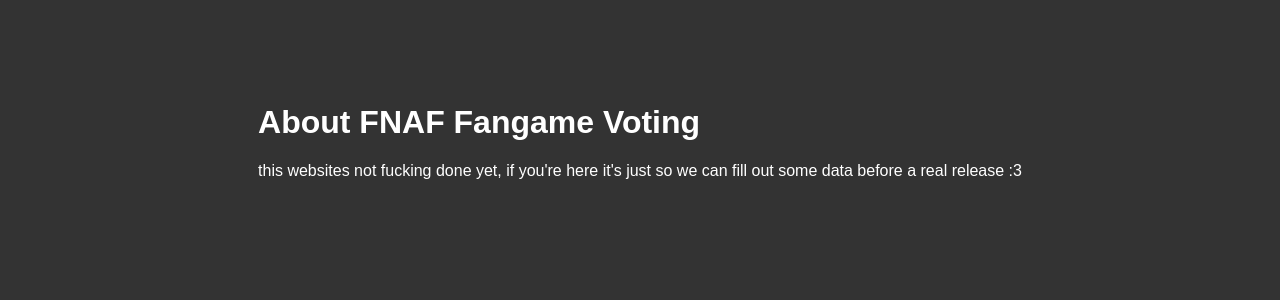
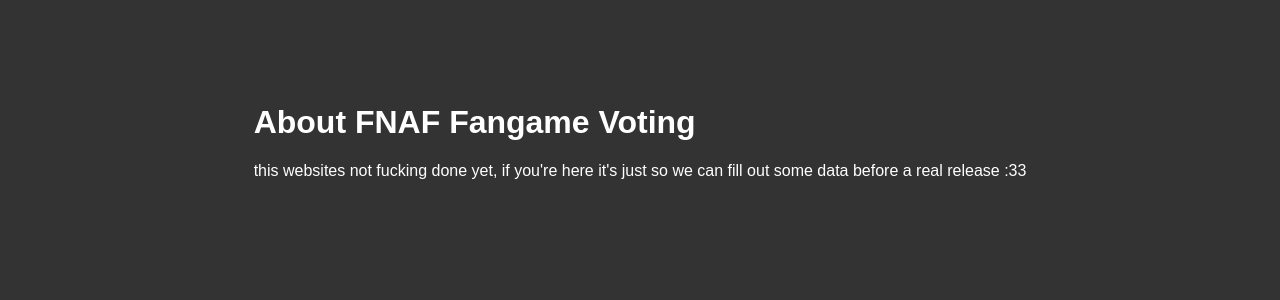
Before and after one commit to SussLord22/TWOCENT, a Flask app: page /about in a window 1280 px wide. Shown: the part 201-501 px from the top of the page. Run offline with Flask 3, Linux system fonts and the light colour scheme.

Commit message:
Deploying updates to Heroku

```diff
--- a/templates/about.html
+++ b/templates/about.html
@@ -62,7 +62,7 @@
     <div class="header">TWOCENT</div>
     <div class="content">
         <h1>About FNAF Fangame Voting</h1>
-        <p>this websites not fucking done yet, if you're here it's just so we can fill out some data before a real release :3</p>
+        <p>this websites not fucking done yet, if you're here it's just so we can fill out some data before a real release :33</p>
     </div>
     <div class="footer">
         <a href="/about">About</a>
```
